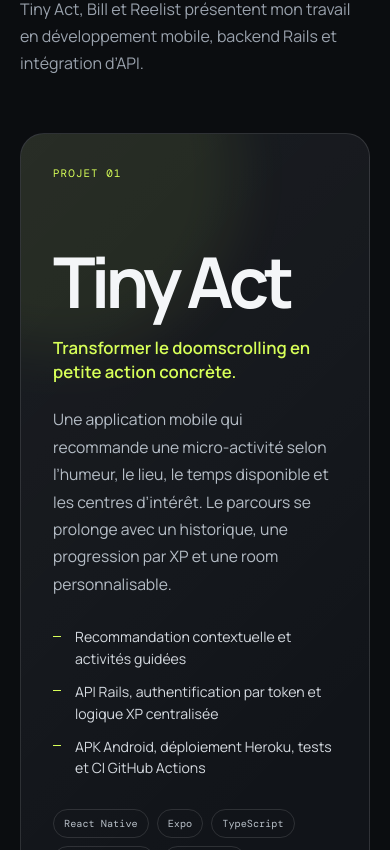
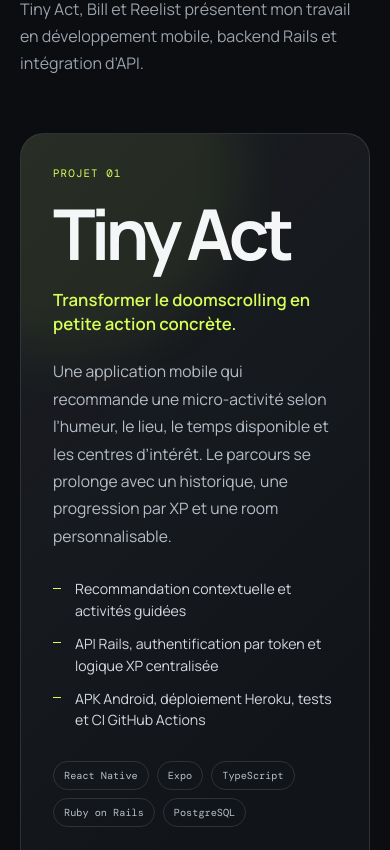
Before and after one commit to jcparfait/developer-portfolio, a React (Vite) app: page / in a window 390 px wide. Shown: the part 1414-2264 px from the top of the page. Built offline with nearby package versions, Linux system fonts and the light colour scheme.

Commit message:
Move project copy to card top

```diff
--- a/src/refinements.css
+++ b/src/refinements.css
@@ -28,6 +28,18 @@
   grid-column: 1;
 }
 
+.project-copy {
+  justify-content: flex-start;
+}
+
+.project-kicker {
+  margin-bottom: 0;
+}
+
+.project h3 {
+  margin-top: 28px;
+}
+
 @media (max-width: 760px) {
   .brand {
     font-size: 0.74rem;
@@ -40,6 +52,10 @@
   .hero h1 {
     font-size: clamp(2.55rem, 12vw, 4.25rem);
   }
+
+  .project h3 {
+    margin-top: 22px;
+  }
 }
 
 @media (max-width: 420px) {
```
